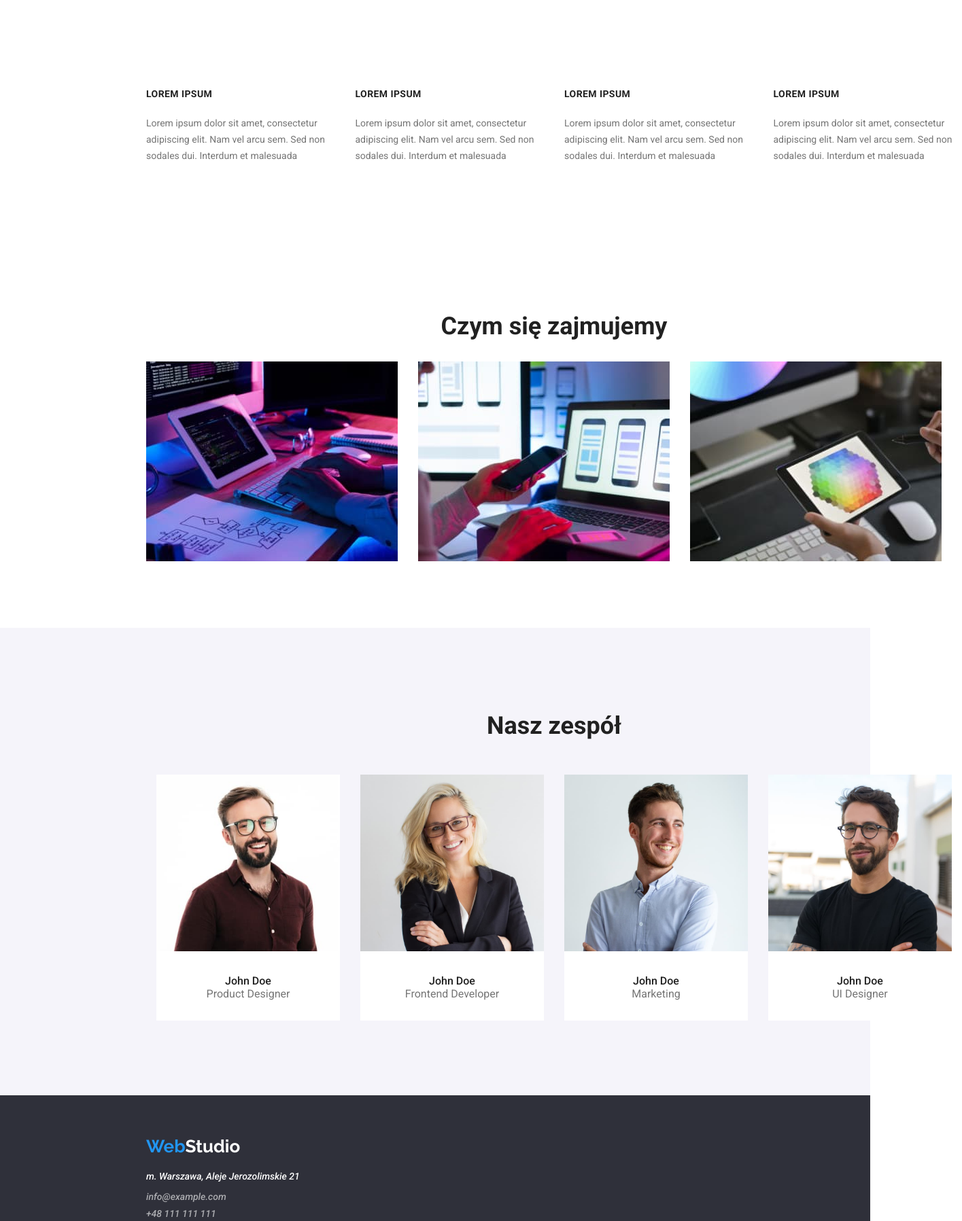
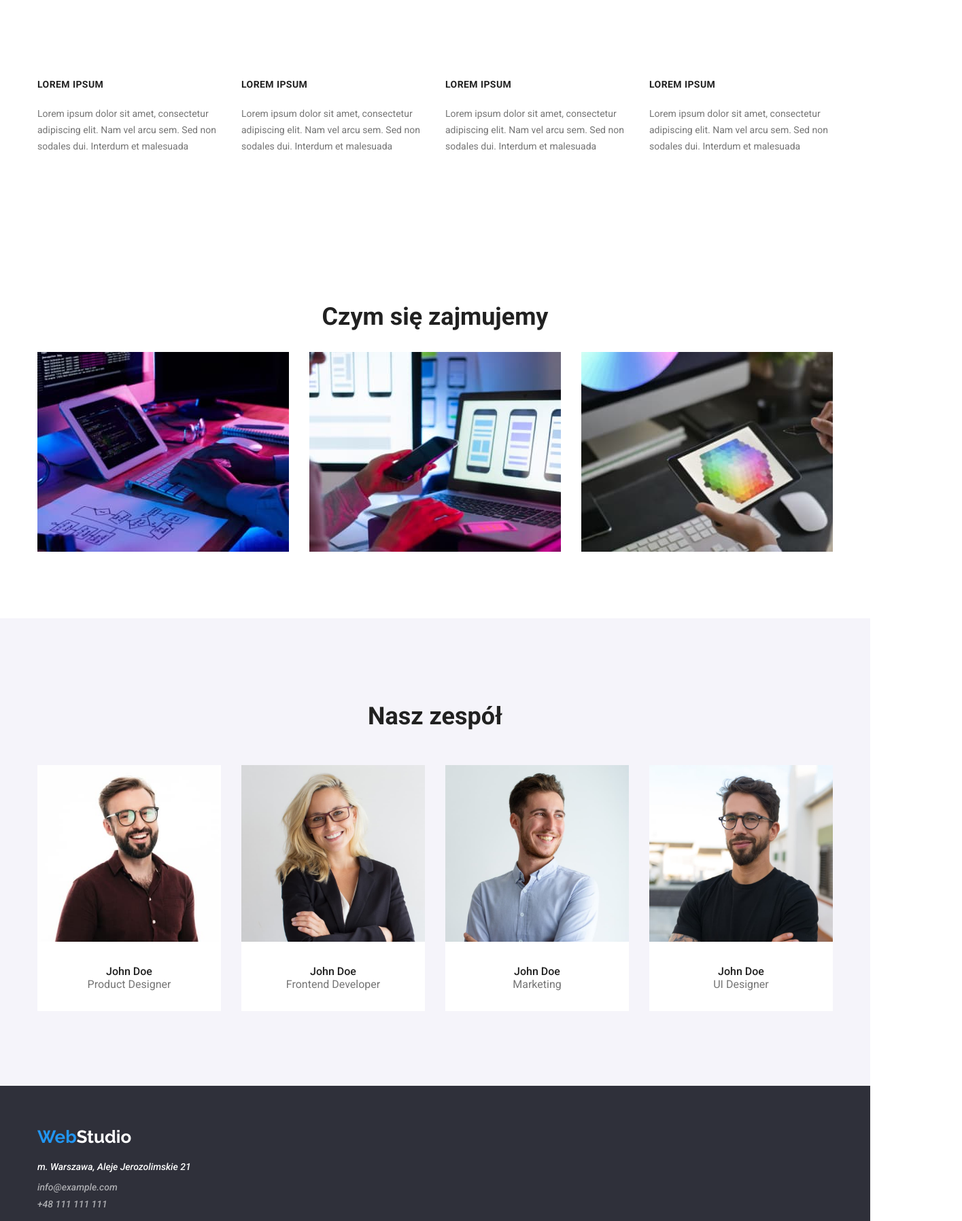
Before and after one commit to Hrabianka/goit-markup-hw-03, a plain HTML site: page index.html in a window 1280 px wide. Shown: the part 734-2531 px from the top of the page at 68% size, 1415 px wide, since content can reach past the window. Drawn offline with nearby package versions, Linux system fonts and the light colour scheme.

Commit message:
poprawa "section" i "container"

```diff
--- a/css/styles.css
+++ b/css/styles.css
@@ -24,9 +24,9 @@ ul {
 }
 
 .container {
-  width: 1200px;
-  margin-left: 215px;
-  margin-right: 215px;
+  max-width: 1200px;
+  margin: 0 auto;
+  padding: 0 15px;
 }
 
 .logo {
--- a/index.html
+++ b/index.html
@@ -23,7 +23,7 @@
     />
   </head>
   <body>
-    <section class="container">
+    <div class="container">
       <header class="main-header">
         <a href="/" class="logo">
           <span class="web"> Web</span><span class="studio">Studio</span>
@@ -40,17 +40,17 @@
           <li><a href="tel:+48111111111" class="telephone"> +48 111 111 111 </a></li>
         </ul>
       </header>
-    </section>
+    </div>
     <main>
       <div class="main-div">
-        <section class="container">
+        <div class="container">
           <h1 class="main-h1">EFEKTYWNE ROZWIĄZANIA DLA WASZEGO BIZNESU</h1>
 
           <button type="button" class="main-button">Zamów usługe</button>
-        </section>
+        </div>
       </div>
-      <section class="container">
-        <div class="section">
+      <section class="section">
+        <div class="container">
           <ul class="lorem">
             <li class="lorem-li">
               <h5 class="lorem-h5">LOREM IPSUM</h5>
@@ -84,8 +84,8 @@
         </div>
       </section>
       <section class="what-to-do">
-        <section class="container">
-          <div class="section">
+        <section class="section">
+          <div class="container">
             <h2 class="what-to-do-h2"><center>Czym się zajmujemy</center></h2>
             <ul class="what-to-do-ul">
               <li>
@@ -117,8 +117,8 @@
         </section>
       </section>
       <section class="team">
-        <div class="section">
-          <section class="container">
+        <div class="container">
+          <section class="section">
             <h2 class="team-h2"><center>Nasz zespół</center></h2>
             <ul class="team-list">
               <li class="team-li">
@@ -183,7 +183,7 @@
       </section>
     </main>
     <footer class="main-footer">
-      <section class="container">
+      <div class="container">
         <a href="/" class="logo-footer">
           <span class="web"> Web</span><span class="studio-footer">Studio</span>
         </a>
@@ -198,7 +198,7 @@
             </li>
           </ul>
         </address>
-      </section>
+      </div>
     </footer>
   </body>
 </html>
```
Also changed, not shown: portfolio.html (+6 -6 lines).
